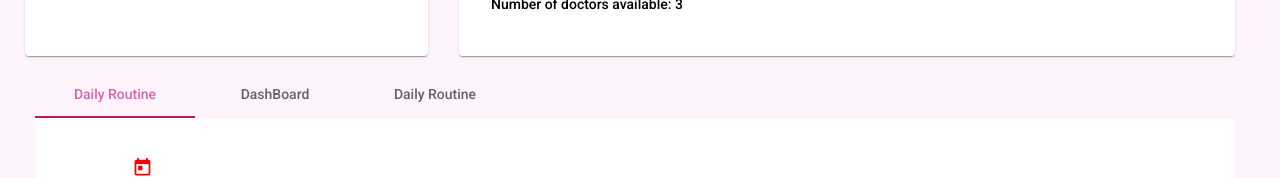
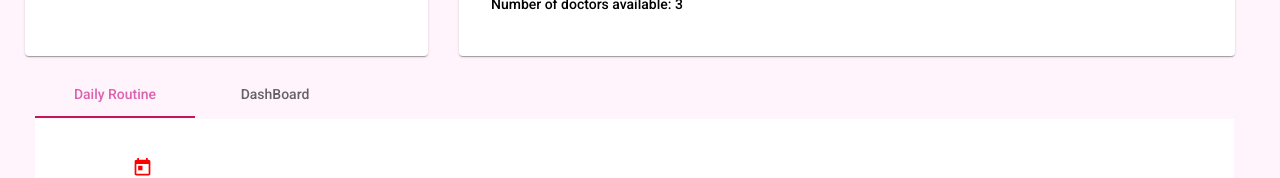
Before and after one commit to ShreyaSane/ctrlAltDeft, an Angular app: page /dashboard in a window 1280 px wide. Shown: the part 214-392 px from the top of the page. Built offline with nearby package versions, Linux system fonts and the light colour scheme.

Commit message:
removed daily routine

```diff
--- a/src/app/tool-bar-component/tool-bar-component.component.html
+++ b/src/app/tool-bar-component/tool-bar-component.component.html
@@ -76,7 +76,6 @@
         <mat-tab-group >
           <mat-tab label="Daily Routine" > <div class="tab-content"><app-scheduler style="width: 10%;"></app-scheduler></div></mat-tab>
           <mat-tab label="DashBoard" > <div class="tab-content"><dashboard-new></dashboard-new></div></mat-tab>
-          <mat-tab label="Daily Routine" > <div class="tab-content"><update-routine></update-routine></div></mat-tab>
         </mat-tab-group>
       </mat-grid-tile>
     </mat-grid-list>
```
